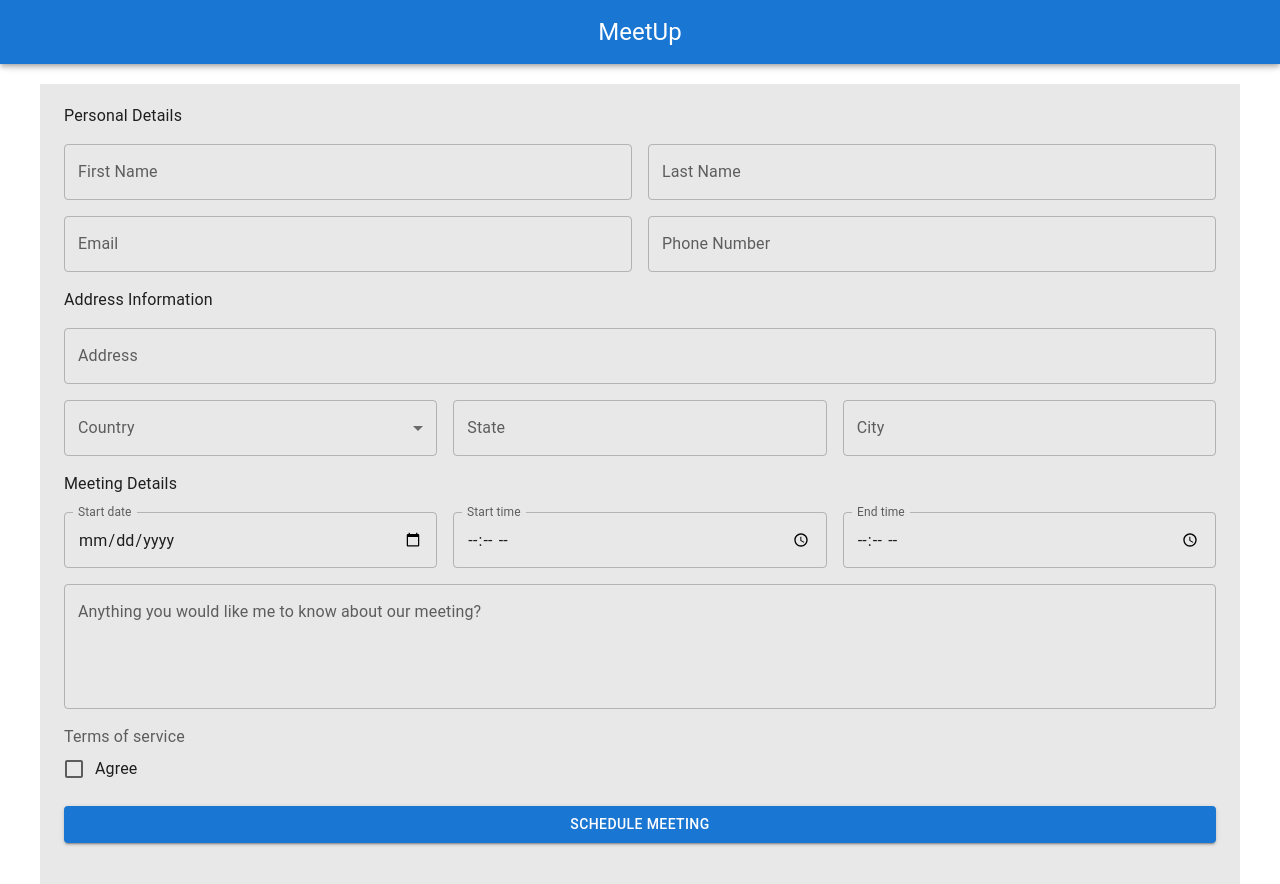
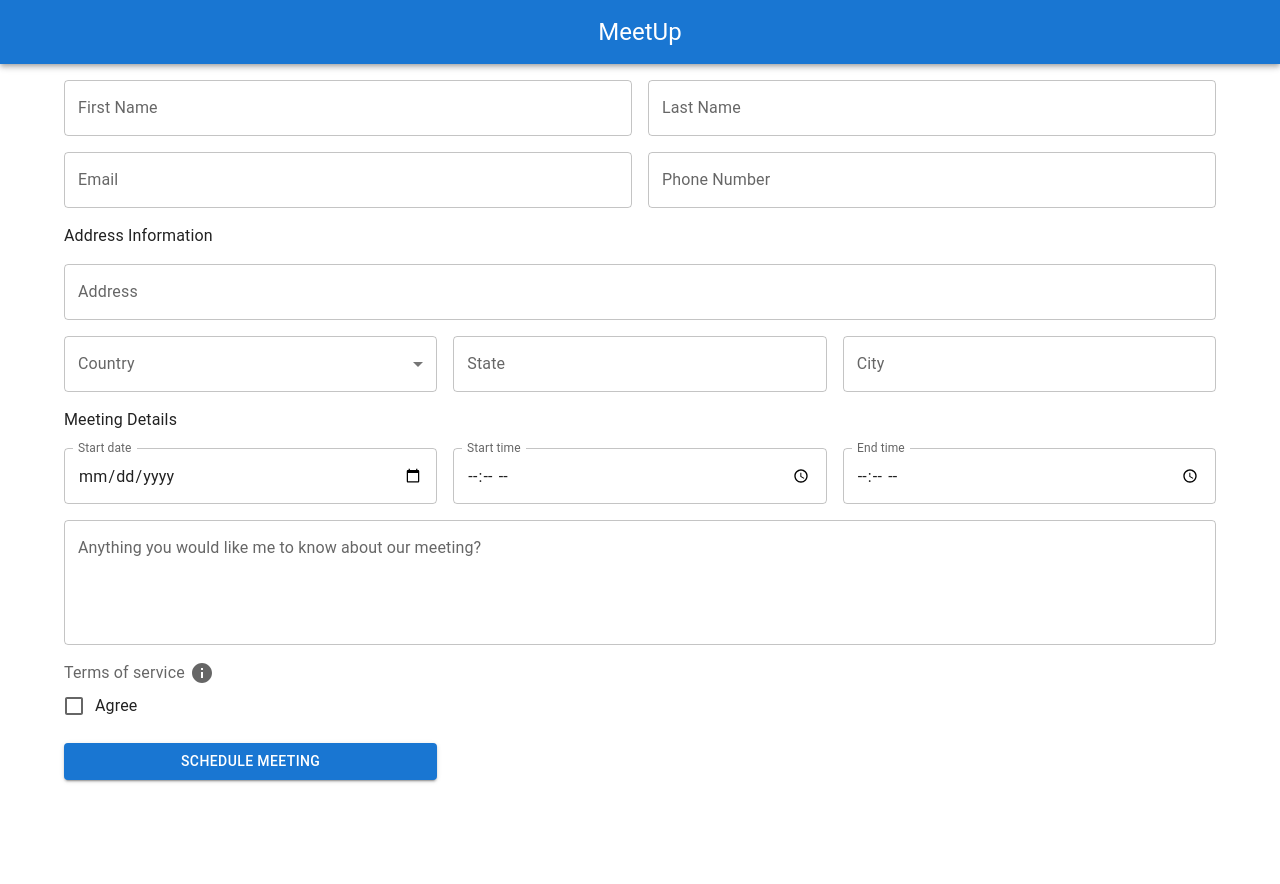
Before and after one commit to DanGraham23/MeetUp, a React (Vite) app in the folder client/: page / in a window 1280 px wide. After the commit the page ends 820 px from the top, so only its background shows below. Built offline with nearby package versions, Linux system fonts and the light colour scheme.

Commit message:
add tos message with popover

```diff
--- a/client/package.json
+++ b/client/package.json
@@ -12,6 +12,7 @@
   "dependencies": {
     "@emotion/react": "^11.11.0",
     "@emotion/styled": "^11.11.0",
+    "@mui/icons-material": "^5.11.16",
     "@mui/material": "^5.13.1",
     "formik": "^2.2.9",
     "react": "^18.2.0",
--- a/client/src/components/Navbar.jsx
+++ b/client/src/components/Navbar.jsx
@@ -3,7 +3,7 @@ import {AppBar, Typography} from '@mui/material';
 function Navbar() {
   return (
     <AppBar
-    position='sticky'
+    position='absolute'
     sx={{height:'64px', display:'flex', alignItems:'center', justifyContent:'center'}}
     >
         <Typography variant='h5' component='h1'>
--- a/client/src/components/ScheduleMeeting.jsx
+++ b/client/src/components/ScheduleMeeting.jsx
@@ -82,7 +82,7 @@ function ScheduleMeeting() {
 
 
   return (
-    <Container sx={{backgroundColor:'#e8e8e8', height:'800px',marginTop: '20px', paddingTop: '20px'}}>
+    <Container sx={{height:'800px',marginTop: '20px', paddingTop: '20px'}}>
         <Formik
         initialValues={INITIAL_FORM_STATE}
         validationSchema={FORM_VALIDATION}
@@ -190,10 +190,8 @@ function ScheduleMeeting() {
                         legend='Terms of service'
                         />
                     </Grid>
-                    <Grid item xs={12}>
-                        <MeetingSubmitButton
-
-                        >
+                    <Grid item xs={4}>
+                        <MeetingSubmitButton>
                             Schedule Meeting
                         </MeetingSubmitButton>
                     </Grid>
--- a/client/src/components/formComponents/MeetingCheckbox.jsx
+++ b/client/src/components/formComponents/MeetingCheckbox.jsx
@@ -3,11 +3,14 @@ import {
     FormControl,
     FormControlLabel,
     FormGroup,
-    FormLabel
-
+    FormLabel,
+    Popover,
+    Typography
 } from "@mui/material";
+import InfoIcon from '@mui/icons-material/Info';
 
 import { useField, useFormikContext } from "formik";
+import { useState } from "react";
 
 function MeetingCheckbox({
     name,
@@ -15,11 +18,12 @@ function MeetingCheckbox({
     legend,
     ...otherProps
 }) {
-
+    const [anchorEl, setAnchorEl] = useState(null);
     const [field, meta] = useField(name);
     const {setFieldValue} = useFormikContext();
+
     function handleChange(e){
-        const {checked} = e.target
+        const {checked} = e.target;
         setFieldValue(name, checked)
     }
 
@@ -29,6 +33,16 @@ function MeetingCheckbox({
         onChange: handleChange,
     };
 
+    const handlePopoverOpen = () => {
+        setAnchorEl(tos);
+      };
+
+    const handlePopoverClose = () => {
+        setAnchorEl(null);
+    };
+
+    const isPopoverOpen = Boolean(anchorEl);
+
     const configFormControl = {}
 
     if (meta && meta.touched && meta.error){
@@ -36,15 +50,33 @@ function MeetingCheckbox({
     }
 
   return (
+    <>
     <FormControl {...configFormControl}>
-        <FormLabel component='legend'>{legend}</FormLabel>
+        <FormLabel component='legend' style={{display:'flex', gap:'5px'}}>
+            {legend}<InfoIcon onClick={handlePopoverOpen} style={{cursor:'pointer'}}/>
+        </FormLabel>
         <FormGroup>
             <FormControlLabel
-            control={<Checkbox {...configMeetingCheckbox}/>}
+            control={<Checkbox {...configMeetingCheckbox} id="tos"/>}
             label={label}
             />
         </FormGroup>
     </FormControl>
+    <Popover
+        open={isPopoverOpen}
+        anchorEl={anchorEl}
+        onClose={handlePopoverClose}
+        anchorOrigin={{
+            vertical: 'bottom',
+            horizontal: 'left',
+        }}
+        >
+        <Typography style={{ padding: '10px' }}>
+            I will abide by the meeting time that I have chosen. Otherwise, I will let the meeting host know to cancel as early as possible.
+        </Typography>
+        </Popover>
+    </>
+
   )
 }
 
```
Also changed, not shown: 1 other file (tests, documents, lock files or other folders).
